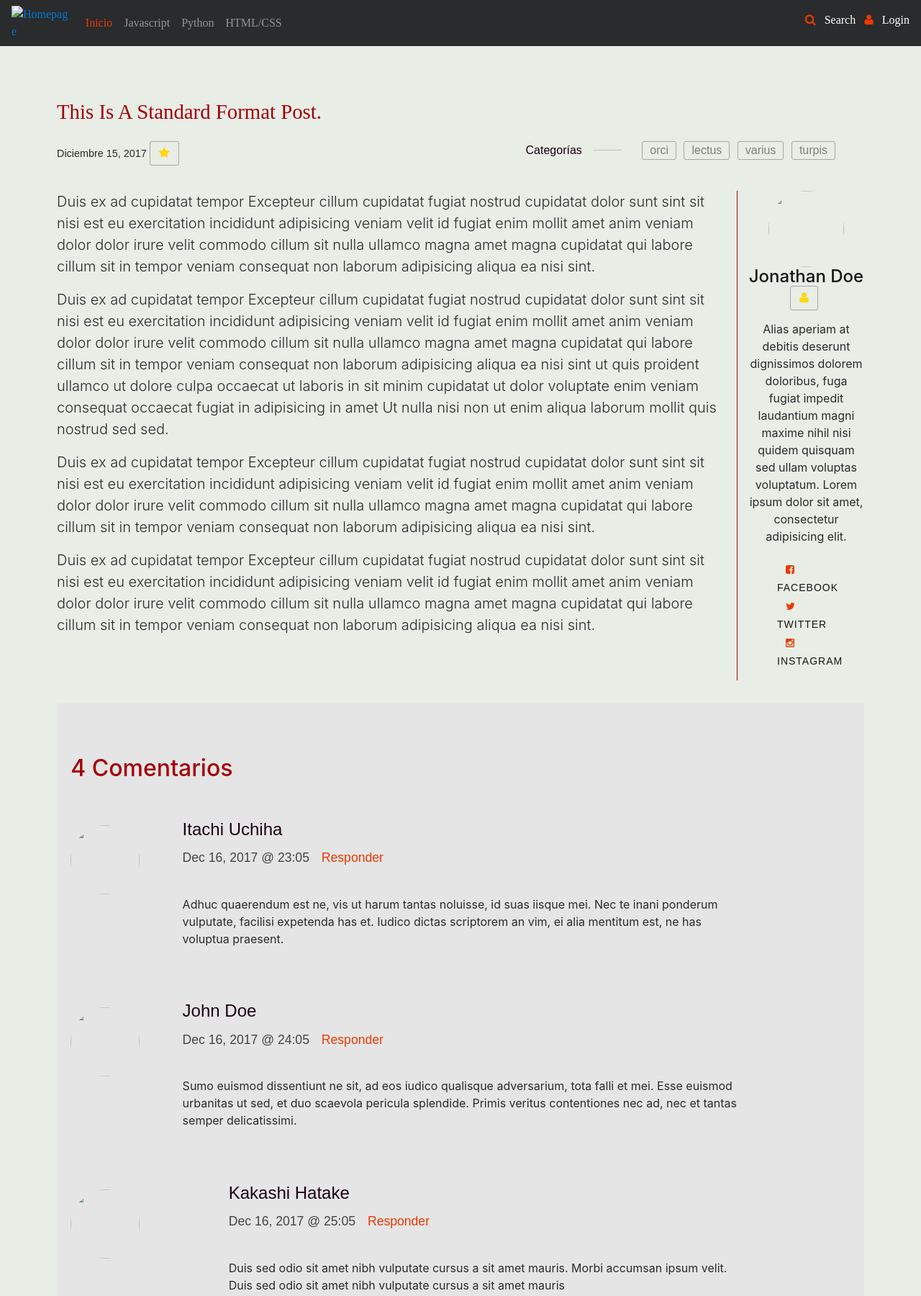
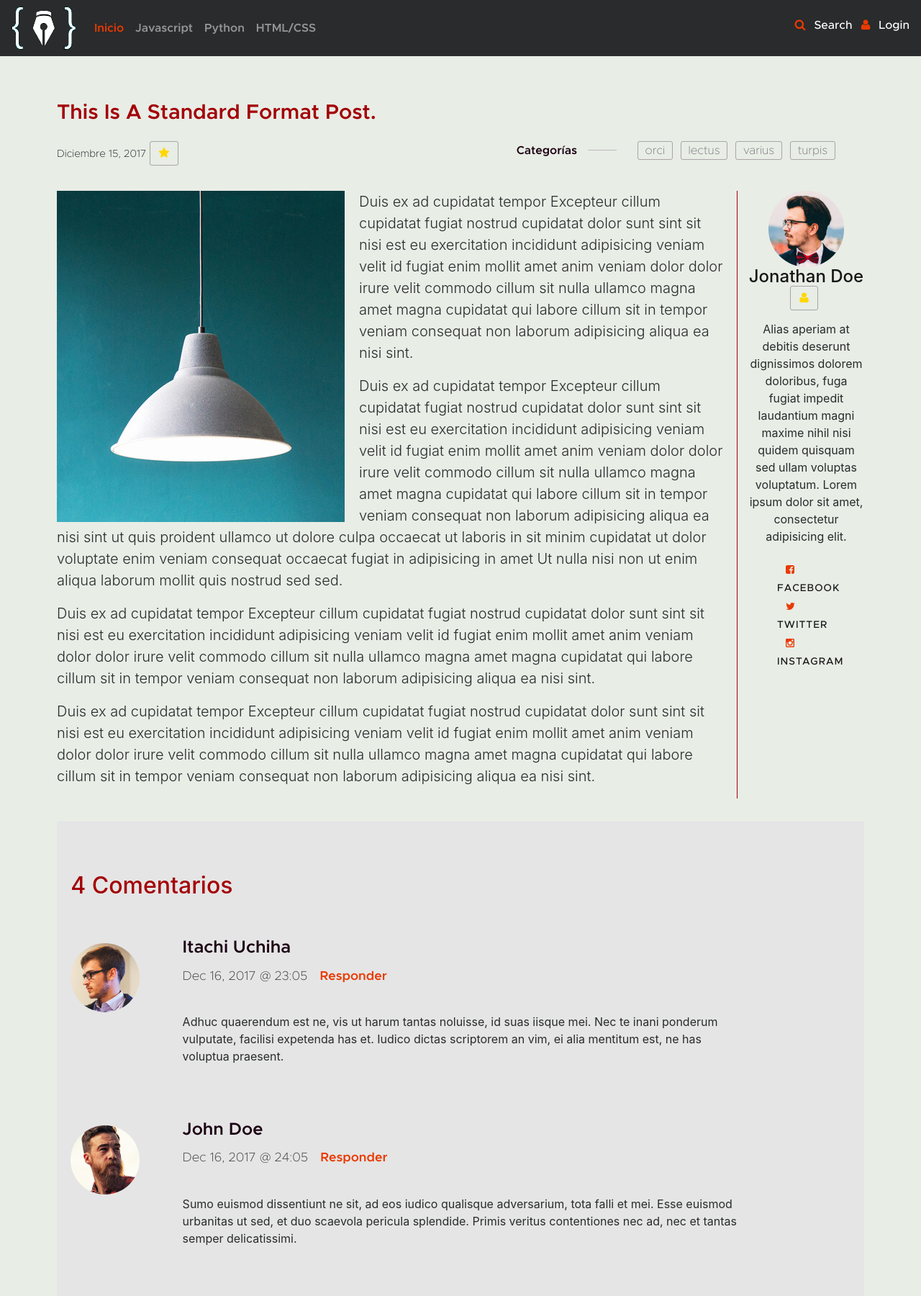
Before and after one commit to VIRIATO80/CoderTextsHtmlTemplates, a plain HTML site: page post-detail.html in a window 1280 px wide. Shown: the top 1800 px of the page at 72% size. Drawn offline with nearby package versions, Linux system fonts and the light colour scheme; files that its build step writes are made by us from their sources; a script that the page names is missing; files whose address does not match are found by name; a web font is replaced by a local one.

Commit message:
algunos ajustes

```diff
--- a/css/custom.css
+++ b/css/custom.css
@@ -45,6 +45,8 @@ html {
  }
 
  body {
+	min-height: 75rem;
+	padding-top: 4.5rem;
     min-height: 75rem;
     padding-top: 4.5rem;
     word-wrap: break-word;
--- a/js/main.js
+++ b/js/main.js
@@ -84,12 +84,14 @@ $(".toggle-password").click(function() {
 
 //Calendario de formulario
 
+
+/*
 $('#fecha').datepicker({
     format: "dd/mm/yyyy",
     language: "es",
     orientation: "bottom auto"
 });
-
+*/
 
 //Ejecución de las funciones
 clBackToTop();
--- a/navbar-top-fixed.css
+++ /dev/null
@@ -1,5 +0,0 @@
-/* Show it is fixed to the top */
-body {
-  min-height: 75rem;
-  padding-top: 4.5rem;
-}
--- a/post-detail.html
+++ b/post-detail.html
@@ -11,11 +11,9 @@
   <title>CoderTexts</title>
 
   <!-- Bootstrap core CSS -->
-  <link href="../../dist/css/bootstrap.min.css" rel="stylesheet">
-  <link href="../../dist/css/custom.css" rel="stylesheet">
-  <link rel="stylesheet" href="../../dist/css/font-awesome/css/font-awesome.min.css">
-  <!-- Custom styles for this template -->
-  <link href="navbar-top-fixed.css" rel="stylesheet">
+  <link href="./css/bootstrap.min.css" rel="stylesheet">
+  <link href="./css/custom.css" rel="stylesheet">
+  <link rel="stylesheet" href="./css/font-awesome/css/font-awesome.min.css">
 </head>
 
 <body>
@@ -26,7 +24,7 @@
   <nav class="navbar navbar-toggleable-md navbar-inverse fixed-top bg-inverse">
     <div class="header__logo">
       <a class="logo" href="index.html">
-            <img src="../../dist/images/logo-codertexts-peq.png" alt="Homepage">
+            <img src="./images/logo-codertexts-peq.png" alt="Homepage">
         </a>
     </div>
     <!-- end header__logo -->
@@ -97,7 +95,7 @@
         </div>
         <div class="row">
           <div class="col">
-            <img style="float:left; padding-right: 20px" src="../../dist/images/terrier.jpg" srcset="../../dist/images/terrier.jpg 1x, ../../dist/images/terrier.png 2x"
+            <img style="float:left; padding-right: 20px" src="./images/terrier.jpg" srcset="./images/terrier.jpg 1x, ./images/terrier.png 2x"
               alt="">
             <p class="lead">Duis ex ad cupidatat tempor Excepteur cillum cupidatat fugiat nostrud cupidatat dolor sunt sint sit nisi est
               eu exercitation incididunt adipisicing veniam velit id fugiat enim mollit amet anim veniam dolor dolor irure
@@ -121,7 +119,7 @@
           <!--Barra lateral del autor -->
           <div class="col-md-2 s-content__author text-center">
             <div class="">
-              <img src="../../dist/images/user-03.jpg" alt="">
+              <img src="./images/user-03.jpg" alt="">
             </div>
             <div class="s-content__author-about">
               <h4 class="s-content__author-name">
@@ -165,7 +163,7 @@
                       <li class="depth-1 comment">
 
                           <div class="comment__avatar">
-                              <img width="50" height="50" class="avatar" src="../../dist/images/user-01.jpg" alt="">
+                              <img width="50" height="50" class="avatar" src="./images/user-01.jpg" alt="">
                           </div>
 
                           <div class="comment__content">
@@ -188,7 +186,7 @@
                       <li class="thread-alt depth-1 comment">
 
                           <div class="comment__avatar">
-                              <img width="50" height="50" class="avatar" src="../../dist/images/user-02.jpg" alt="">
+                              <img width="50" height="50" class="avatar" src="./images/user-02.jpg" alt="">
                           </div>
 
                           <div class="comment__content">
@@ -212,7 +210,7 @@
                               <li class="depth-2 comment">
 
                                   <div class="comment__avatar">
-                                      <img width="50" height="50" class="avatar" src="../../dist/images/user-04.jpg" alt="">
+                                      <img width="50" height="50" class="avatar" src="./images/user-04.jpg" alt="">
                                   </div>
 
                                   <div class="comment__content">
@@ -242,7 +240,7 @@
                       <li class="depth-1 comment">
 
                           <div class="comment__avatar">
-                              <img width="50" height="50" class="avatar" src="../../dist/images/user-03.jpg" alt="">
+                              <img width="50" height="50" class="avatar" src="./images/user-03.jpg" alt="">
                           </div>
 
                           <div class="comment__content">
@@ -361,9 +359,9 @@
   <!-- Bootstrap core JavaScript
     ================================================== -->
   <script src="https://npmcdn.com/tether@1.2.4/dist/js/tether.min.js"></script>
-  <script src="../../dist/js/jquery-3.2.1.min.js"></script>
-  <script src="../../dist/js/bootstrap.min.js"></script>
-  <script src="../../dist/js/main.js"></script>
+  <script src="./js/jquery-3.2.1.min.js"></script>
+  <script src="./js/bootstrap.min.js"></script>
+  <script src="./js/main.js"></script>
 </body>
 
 </html>
```
Also changed, not shown: index.html (+7 -3 lines), login.html (+0 -2 lines), new-post.html (+0 -2 lines), password_reset.html (+0 -2 lines), password_reset2.html (+0 -2 lines), signup.html (+0 -2 lines).
